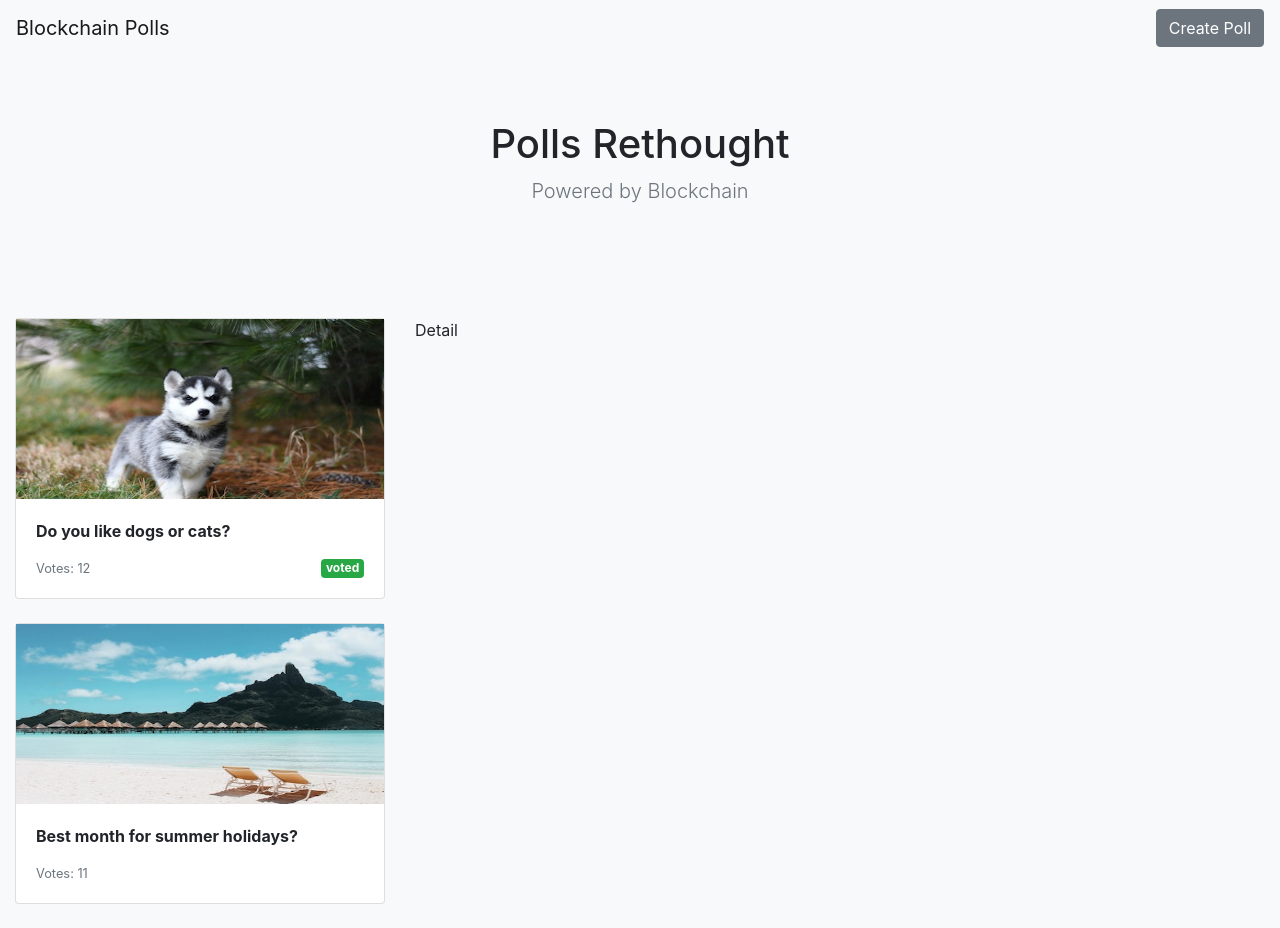
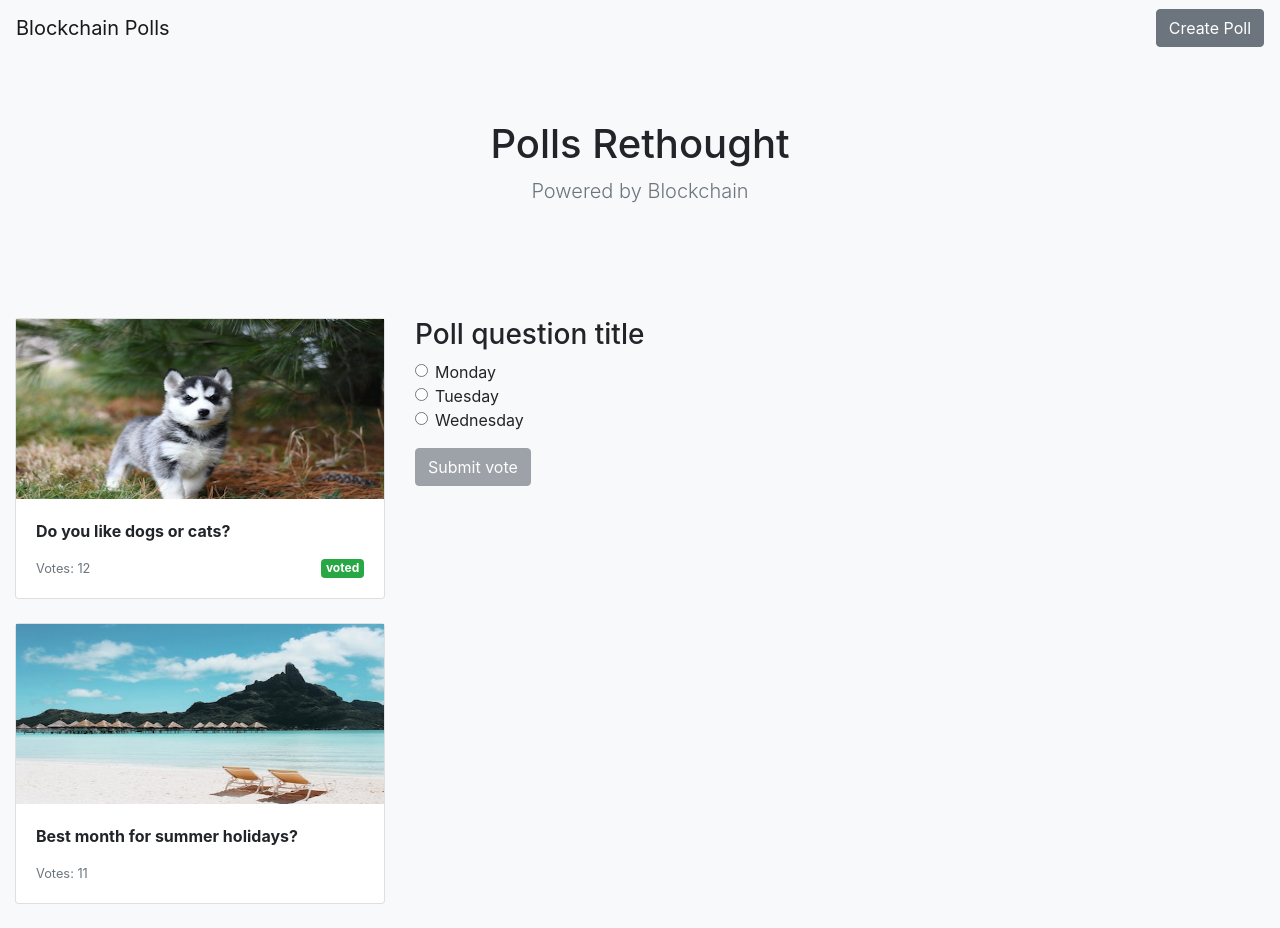
Before and after one commit to joneskj55/blockchain-poll, an Angular app: page / in a window 1280 px wide. Built offline with nearby package versions, Linux system fonts and the light colour scheme.

Commit message:
add poll-vote component

```diff
--- a/src/app/app.component.html
+++ b/src/app/app.component.html
@@ -26,5 +26,5 @@
       [pollImage]="poll.image"
     ></app-poll>
   </div>
-  <div class="container poll-detail">Detail</div>
+  <div class="container poll-detail"><app-poll-vote></app-poll-vote></div>
 </div>
--- a/src/app/app.module.ts
+++ b/src/app/app.module.ts
@@ -5,12 +5,14 @@ import { AppComponent } from './app.component';
 import { PollCreateComponent } from './poll-create/poll-create.component';
 import {FormsModule, ReactiveFormsModule} from "@angular/forms";
 import { PollComponent } from './poll/poll.component';
+import { PollVoteComponent } from './poll-vote/poll-vote.component';
 
 @NgModule({
   declarations: [
     AppComponent,
     PollCreateComponent,
-    PollComponent
+    PollComponent,
+    PollVoteComponent
   ],
   imports: [
     BrowserModule, FormsModule, ReactiveFormsModule
--- /dev/null
+++ b/src/app/poll-vote/poll-vote.component.html
@@ -0,0 +1,21 @@
+<h3>Poll question title</h3>
+
+<form [formGroup]="voteForm" (ngSubmit)="submitForm()">
+  <div class="form-check" *ngFor="let opt of options; let i = index">
+    <input
+      type="radio"
+      class="form-check-input"
+      formControlName="selected"
+      [value]="i"
+    />
+    <label class="form-check-label">{{ opt }}</label>
+  </div>
+
+  <button
+    type="submit"
+    class="btn btn-secondary mt-3"
+    [disabled]="!voteForm.valid"
+  >
+    Submit vote
+  </button>
+</form>
--- /dev/null
+++ b/src/app/poll-vote/poll-vote.component.ts
@@ -0,0 +1,24 @@
+import { Component, OnInit } from '@angular/core';
+import { FormBuilder, FormGroup, Validators } from '@angular/forms';
+
+@Component({
+  selector: 'app-poll-vote',
+  templateUrl: './poll-vote.component.html',
+  styleUrls: ['./poll-vote.component.scss'],
+})
+export class PollVoteComponent implements OnInit {
+  options = ['Monday', 'Tuesday', 'Wednesday'];
+  voteForm: FormGroup;
+
+  constructor(private fb: FormBuilder) {
+    this.voteForm = this.fb.group({
+      selected: this.fb.control('', [Validators.required]),
+    });
+  }
+
+  ngOnInit(): void {}
+
+  submitForm() {
+    console.log(this.voteForm.value);
+  }
+}
```
Also changed, not shown: src/app/poll-vote/poll-vote.component.scss (added).
